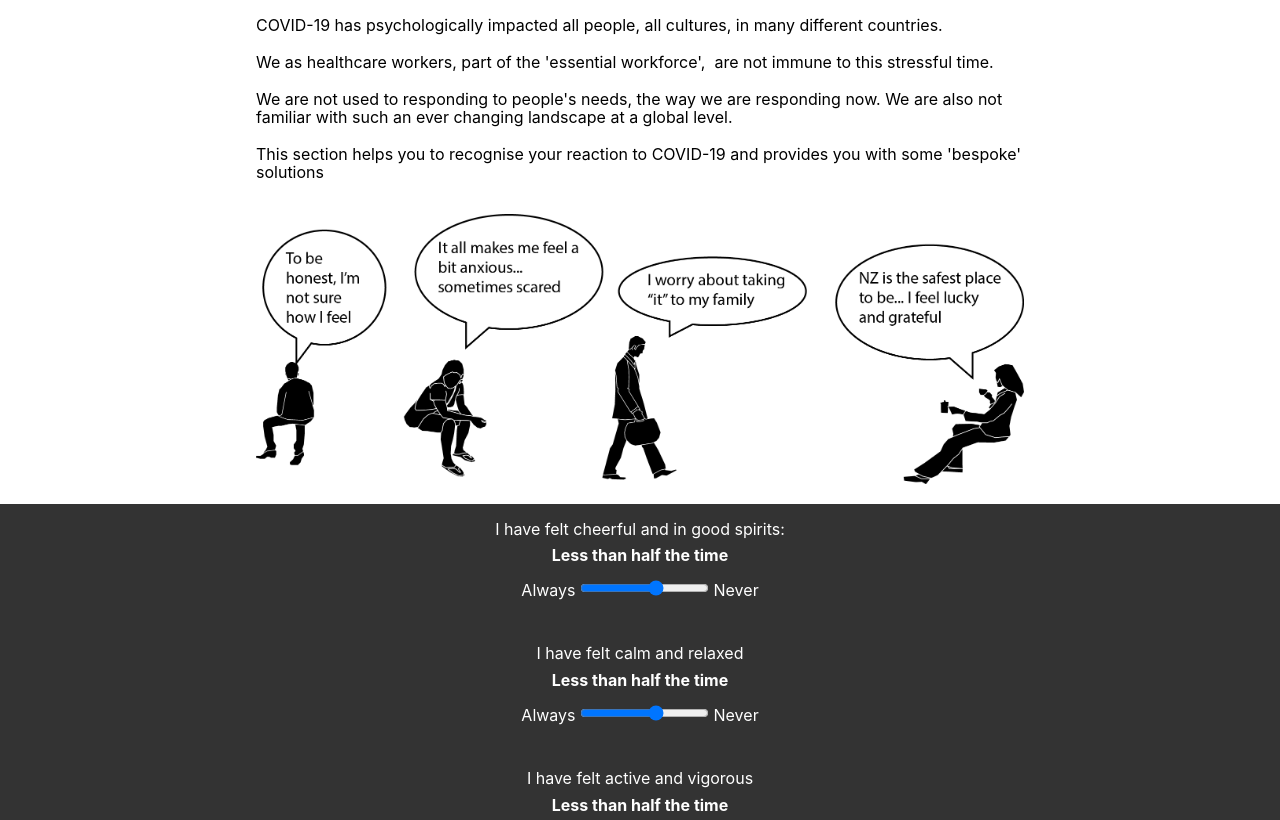
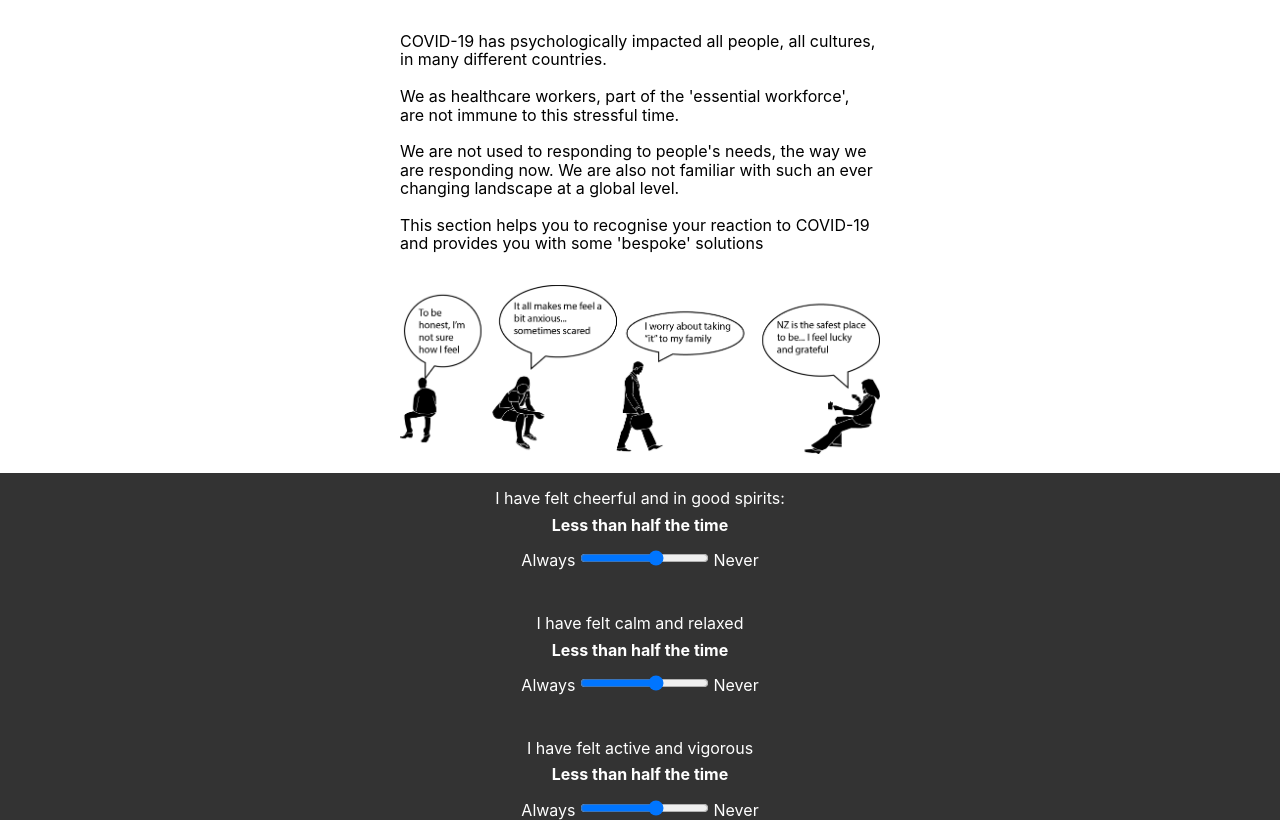
Before and after one commit to pjayathissa/WHO5-mentalhealth, a plain HTML site: page index.html in a window 1280 px wide. Shown: the top 820 px of the page. Drawn offline with nearby package versions, Linux system fonts and the light colour scheme.

Commit message:
fixed widths

```diff
--- a/index.html
+++ b/index.html
@@ -39,7 +39,7 @@
   	–––––––––––––––––––––––––––––––––––––––––––––––––– -->
 <section class="sans-serif bg-white black">
 
-		<div class="tl ph7-l pa3">
+		<div class="tl center w-40-l pa3 pt4">
 			COVID-19 has psychologically impacted all people, all cultures, in many different countries.
 			</br></br>
 			We as healthcare workers, part of the 'essential workforce',  are not immune to this stressful time.
@@ -53,7 +53,7 @@
 
 <section class="sans-serif bg-white black">
 
-		<div class="tc ph7-l pa3">
+		<div class="center w-40-l pa3">
 			<img src="images/people.png">
 		</div>
 
```
